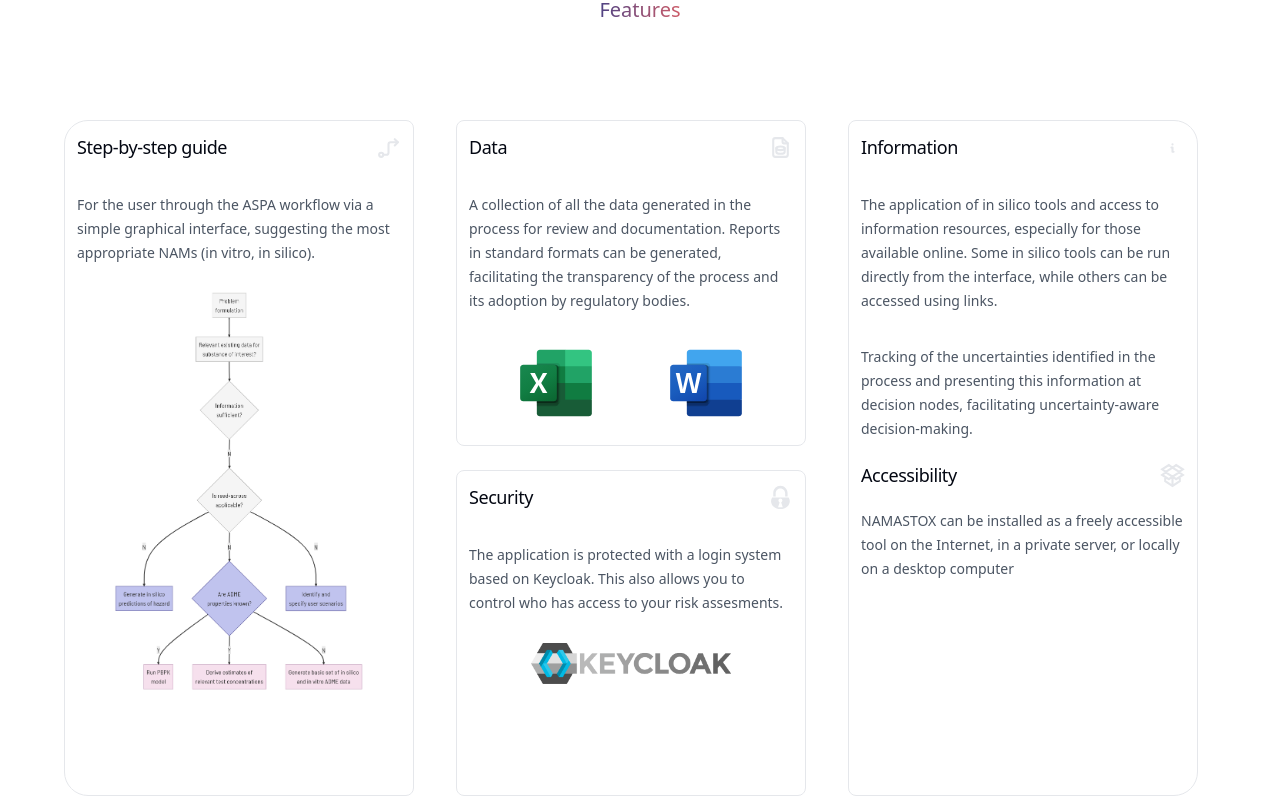
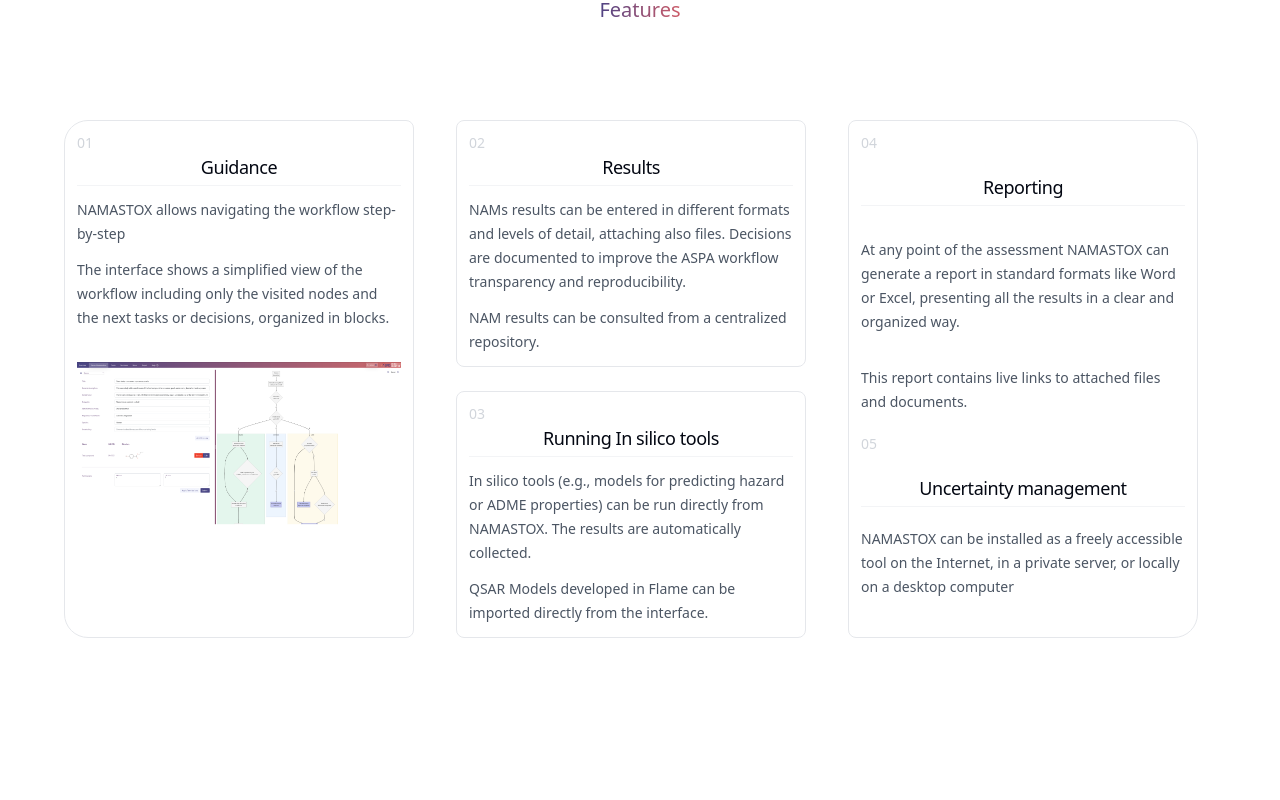
Before and after one commit to AdrianCabreraPhi/landing_page_namastox, a Next.js app: page / in a window 1280 px wide. Shown: the part 900-1700 px from the top of the page. Built offline with nearby package versions, Linux system fonts and the light colour scheme.

Commit message:
new version features information

```diff
--- a/app/page.tsx
+++ b/app/page.tsx
@@ -188,126 +188,118 @@ export default function Home() {
                 </Fade>
                 <Fade cascade delay={400}>
                   <div className="flex flex-col gap-3 w-[90vw] md:max-w-7xl  md:grid md:grid-cols-6 md:grid-rows-6 md:gap-6">
-                    <div className="col-span-2    row-span-6 md:w-[350px] 2xl:w-[400px] transition-all duration-300 ease-in-out group hover:shadow-[0_3px_10px_rgb(0,0,0,0.2)] border bg-white pt-3 px-3 pb-3 rounded-xl  md:rounded-l-3xl md:rounded-r-lg">
-                      <div className="flex flex-col gap-5">
-                        <div className="flex flex-row gap-1 items-center justify-between">
+                    <div className="col-span-2 row-span-6 md:w-[350px] 2xl:w-[400px] transition-all duration-300 ease-in-out group hover:shadow-[0_3px_10px_rgb(0,0,0,0.2)] border bg-white pt-3 px-3 pb-3 rounded-xl md:rounded-l-3xl md:rounded-r-lg flex flex-col">
+                      <div className="flex flex-col">
+                      <span className="text-sm text-gray-300 transition-colors duration-300 ease-in-out group-hover:text-gray-400">
+                              01
+                            </span>
+                        <div className="flex flex-row gap-1 items-center justify-center border-b pb-1 border-gray-100">
+                          <div className="flex flex-row gap-2">
+
                             <span className="titlecard text-lg font-medium tracking-tight text-gray-950">
-                            Step-by-step guide
+                              Guidance
                             </span>
-                          <TbArrowGuide
-                            className="text-gray-200 transition-colors duration-300 ease-in-out group-hover:text-gray-600"
-                            size={25}
-                          />
+                          </div>
+
                         </div>
                         <span className="text-sm/6 text-gray-600 mt-3">
-                          For the user through the ASPA workflow via a simple
-                          graphical interface, suggesting the most appropriate
-                          NAMs (in vitro, in silico).
+                          NAMASTOX allows navigating the workflow step-by-step
                         </span>
-                        <div className="flex justify-center">
+                        <span className="text-sm/6 text-gray-600 mt-3">
+                          The interface shows a simplified view of the workflow
+                          including only the visited nodes and the next tasks or
+                          decisions, organized in blocks.
+                        </span>
+                      </div>
+
+                      {/* La clase mt-auto empuja la imagen hacia el final del contenedor flex */}
                       <Image
                         quality={100}
-                            className="w-[250px]  flex items-center justify-center"
+                        className="w-[550px] mt-[10%] "
                         src={aspa}
                         alt="workflow"
                       />
                     </div>
+
+                    <div className="col-span-2 row-span-3 col-start-3 md:w-[350px] 2xl:w-[400px] transition-all duration-300 ease-in-out group hover:shadow-[0_3px_10px_rgb(0,0,0,0.2)] border bg-white pt-3 px-3 pb-3  rounded-lg">
+                      <div className="flex flex-col">
+                      <span className="text-sm text-gray-300 transition-colors duration-300 ease-in-out group-hover:text-gray-400 ">
+                              02
+                            </span>
+                        <div className="flex flex-row gap-1 items-center justify-center border-b pb-1 border-gray-100">
+                          <div className="flex flex-row gap-2">
+
+                            <span className="titlecard text-lg font-medium tracking-tight text-gray-950">
+                            Results
+                          </span>{" "}
                           </div>
-                    </div>
-                    <div className="col-span-2 row-span-3 col-start-3 md:w-[350px] 2xl:w-[400px] transition-all duration-300 ease-in-out group hover:shadow-[0_3px_10px_rgb(0,0,0,0.2)] border bg-white pt-3 px-3 pb-3  rounded-lg">
-                      <div className="flex flex-col gap-5">
-                        <div className="flex flex-row gap-1 items-center justify-between">
-                          <span className="titlecard text-lg font-medium tracking-tight text-gray-950">
-                            Data
-                          </span>{" "}
-                          <TbFileDatabase
-                            className="text-gray-200 transition-colors duration-300 ease-in-out group-hover:text-gray-600"
-                            size={25}
-                          />
+
+
                         </div>
                         <span className="text-sm/6 text-gray-600 mt-3">
-                          A collection of all the data generated in the process
-                          for review and documentation. Reports in standard
-                          formats can be generated, facilitating the
-                          transparency of the process and its adoption by
-                          regulatory bodies.
+                        NAMs results can be entered in different formats and levels of detail, attaching also files. Decisions are documented to improve the ASPA workflow transparency and reproducibility.
                         </span>
-                        <div className="flex flex-row justify-center">
-                          <Image
-                            quality={100}
-                            className="w-[150px] "
-                            src={excel_icon}
-                            alt="excel"
-                          />
-                          <Image
-                            quality={100}
-                            className="w-[150px]  "
-                            src={word_icon}
-                            alt="word"
-                          />
-                        </div>
+               <span className="text-sm/6 text-gray-600 mt-3">
+               NAM results can be consulted from a centralized repository.
+               </span>
                       </div>
                     </div>
                     <div className="col-span-2 row-span-3 col-start-3 row-start-4 md:w-[350px] 2xl:w-[400px] transition-all duration-300 ease-in-out group hover:shadow-[0_3px_10px_rgb(0,0,0,0.2)] border bg-white pt-3 px-3 pb-3  rounded-lg">
-                      <div className="flex flex-col gap-5">
-                        <div className="flex flex-row gap-1 items-center justify-between">
+                      <div className="flex flex-col">
+                      <span className="text-sm text-gray-300 transition-colors duration-300 ease-in-out group-hover:text-gray-400 ">
+                              03
+                            </span>
+                        <div className="flex flex-row gap-1 items-center justify-center border-b pb-1 border-gray-100">
+                        <div className="flex flex-row gap-2">
+
                         <span className="titlecard text-lg font-medium tracking-tight text-gray-950">
-                            Security
-                          </span>{" "}
-                          <GiPadlock
-                            className="text-gray-200 transition-colors duration-300 ease-in-out group-hover:text-gray-600"
-                            size={25}
-                          />
+                        Running In silico tools
+                          </span>
+                            </div>
+
                         </div>
                         <span className="text-sm/6 text-gray-600 mt-3">
-                          The application is protected with a login system based
-                          on Keycloak. This also allows you to control who has
-                          access to your risk assesments.
+                        In silico tools (e.g., models for predicting hazard or ADME properties) can be run directly from NAMASTOX. The results are automatically collected.
                         </span>
 
-                        <div className="flex flex-row justify-center">
-                          <Image
-                            quality={100}
-                            className="w-[200px] mt-2  "
-                            src={keycloak_icon}
-                            alt="excel"
-                          />
-                        </div>
+                        <span className="text-sm/6 text-gray-600 mt-3">
+                        QSAR Models developed in Flame can be imported directly from the interface.
+                        </span>
                       </div>
                     </div>
                     <div className="col-span-2 row-span-6 col-start-5 row-start-1 md:w-[350px] 2xl:w-[400px] transition-all duration-300 ease-in-out group hover:shadow-[0_3px_10px_rgb(0,0,0,0.2)] border bg-white pt-3 px-3 pb-3  md:rounded-r-3xl rounded-xl md:rounded-l-lg">
                       <div className="flex flex-col justify-between gap-5">
-                        <div className="flex flex-row gap-1 items-center justify-between">
-                          <span className="titlecard text-lg font-medium tracking-tight text-gray-950">
-                            Information
+                      <span className="text-sm text-gray-300 transition-colors duration-300 ease-in-out group-hover:text-gray-400 ">
+                              04
                             </span>
-                          <TbInfoSmall
-                            className="text-gray-200 transition-colors duration-300 ease-in-out group-hover:text-gray-600"
-                            size={25}
-                          />
+                        <div className="flex flex-row gap-1 items-center justify-center border-b pb-1 border-gray-100">
+                        <div className="flex flex-row gap-2 ">
+
+                        <span className="titlecard text-lg font-medium tracking-tight text-gray-950 ">
+                        Reporting
+                          </span>
+                            </div>
+
                         </div>
                         <span className="text-sm/6 text-gray-600  mt-3">
-                          The application of in silico tools and access to
-                          information resources, especially for those available
-                          online. Some in silico tools can be run directly from
-                          the interface, while others can be accessed using
-                          links.
+                        At any point of the assessment NAMASTOX can generate a report in standard formats like Word or Excel, presenting all the results in a clear and organized way.
                         </span>
                         <span className="text-sm/6 text-gray-600 mt-3">
-                          Tracking of the uncertainties identified in the
-                          process and presenting this information at decision
-                          nodes, facilitating uncertainty-aware decision-making.
+                        This report contains live links to attached files and documents.
                         </span>
 
-                        <div className="flex flex-row gap-1 items-center justify-between">
-                          <span className="titlecard text-lg font-medium tracking-tight text-gray-950">
-                            Accessibility
+                        <span className="text-sm text-gray-300 transition-colors duration-300 ease-in-out group-hover:text-gray-400 ">
+                              05
                           </span>
-                          <GrInstall
-                            className="text-gray-200 transition-colors duration-300 ease-in-out group-hover:text-gray-600"
-                            size={25}
-                          />
+
+                        <div className="flex flex-row items-center justify-center border-b pb-1 border-gray-100">
+
+                        <span className="titlecard text-lg  font-medium tracking-tight text-gray-950">
+                        Uncertainty management
+                          </span>
                             </div>
+
+
 
                         <span className="text-sm/6 text-gray-600 ">
                           NAMASTOX can be installed as a freely accessible tool
```
Also changed, not shown: app/assets/aspa.png, app/globals.css (line endings or trailing spaces). Lines whose indentation alone changed are shown as unchanged.
